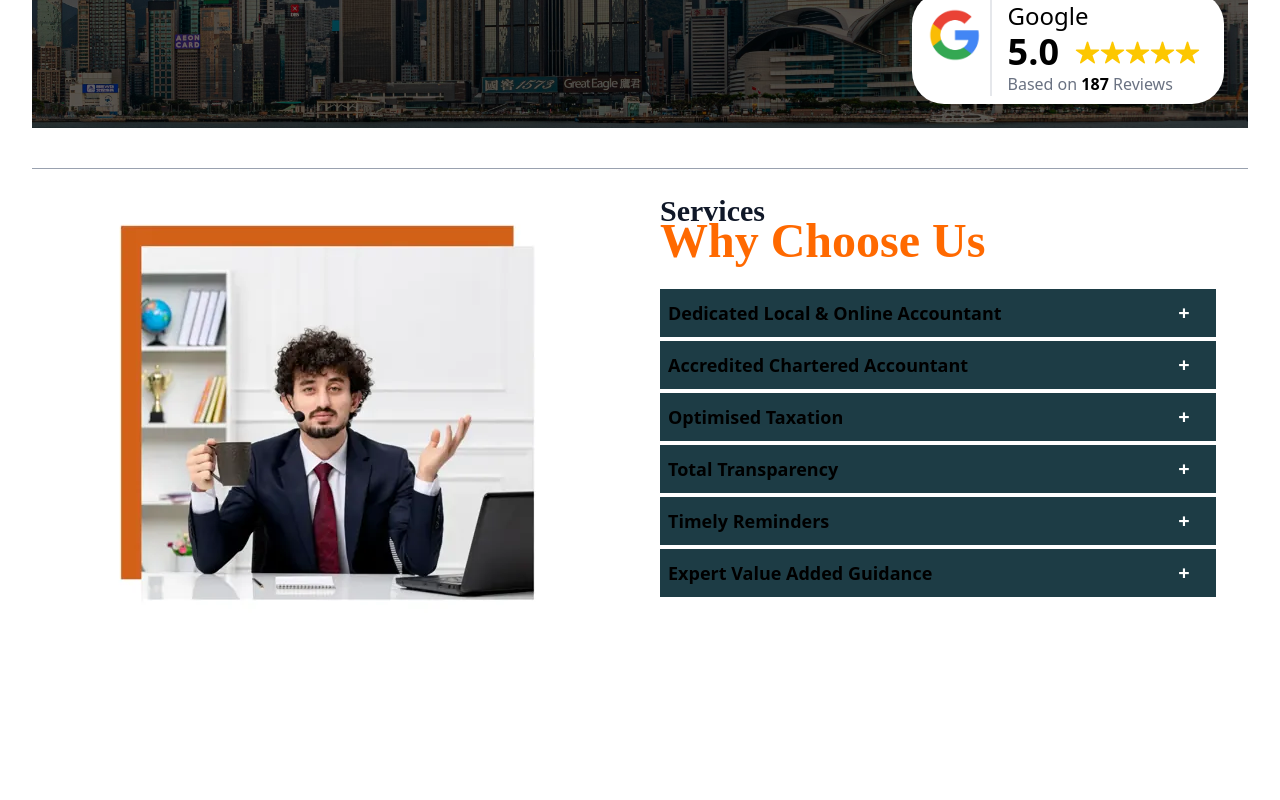
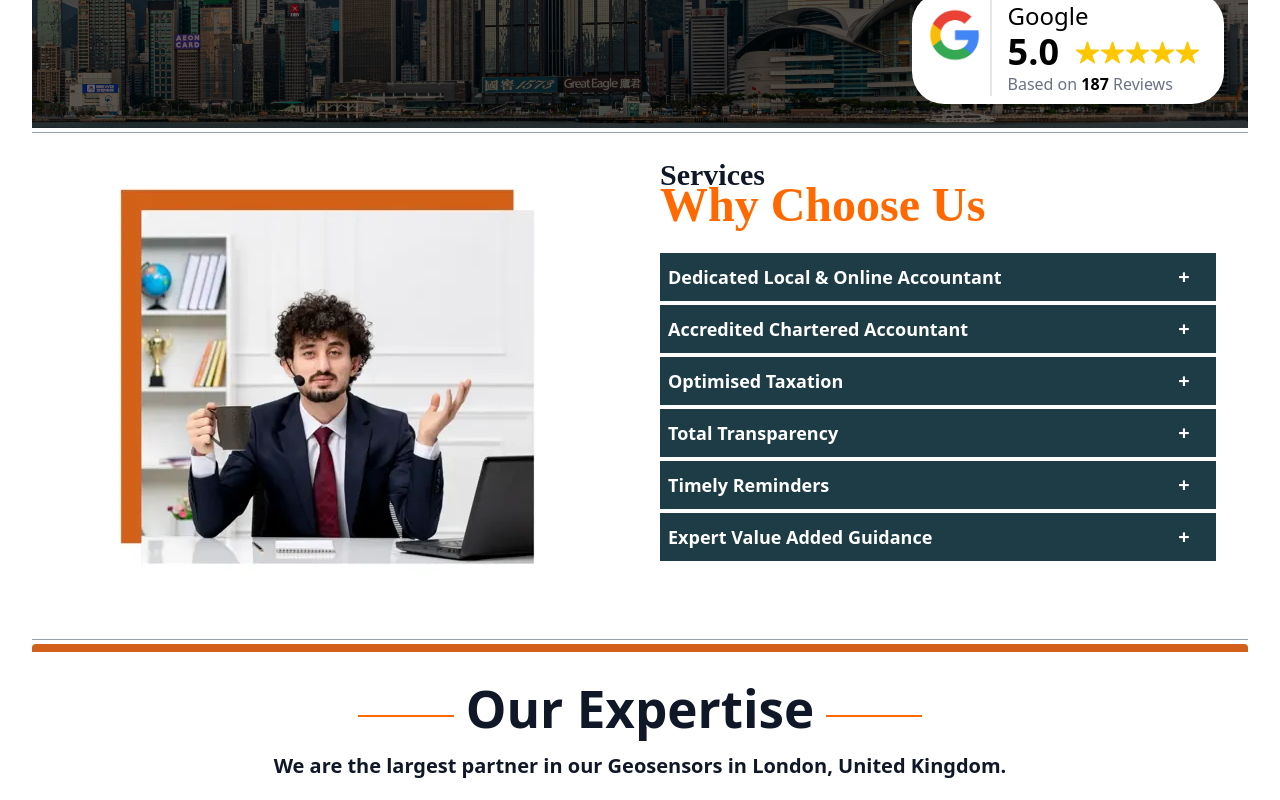
Before and after one commit to talha125-git/intern_p1, a React (Vite) app: page / in a window 1280 px wide. Shown: the part 540-1340 px from the top of the page. Built offline with nearby package versions, Linux system fonts and the light colour scheme; a web font is replaced by a local one.

Commit message:
Adjust Height in choose Section

```diff
--- a/src/components/Choose.jsx
+++ b/src/components/Choose.jsx
@@ -20,9 +20,9 @@ const Choose = () => {
     ];
 
     return (
-        <section className="py-12 md:py-10 ">
+        <section className="py-12 md:py-1 ">
 
-        <div className="min-h-screen  border-t border-b border-gray-400 bg-white p-6 ">
+        <div className="h-auto  border-t border-b border-gray-400 bg-white p-6 ">
             <div className="max-w-6xl mx-auto">
                 {/* Header */}
 
@@ -44,7 +44,7 @@ const Choose = () => {
                             </h2>
                         </div>
                         {features.map((feature, index) => (
-                            <div key={index} className="bg-white overflow-hidden">
+                            <div key={index} className="bg-white text-white overflow-hidden">
                                 <button
                                     onClick={() => toggleDropdown(`feature-${index}`)}
                                     className="w-full flex items-center bg-[#1D3C45]  justify-between  px-2 text-left"
```
Also changed, not shown: push to github.txt.
